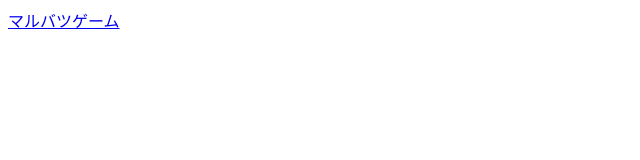
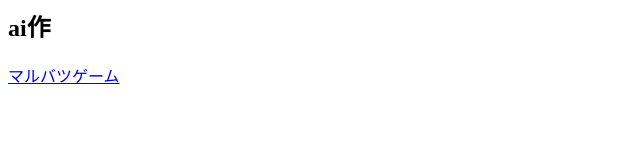
Before and after one commit to kiharukun829-ship-it/game, a plain HTML site: page index.html in a window 1280 px wide. Shown: the whole page, without its empty margins (0-640 px from the left). Drawn offline with Linux system fonts and the light colour scheme.

Commit message:
Update index.html

```diff
--- a/index.html
+++ b/index.html
@@ -1 +1,2 @@
-<a href="./001.html">マルバツゲーム</a>
+<h2>ai作</h2>
+<a href="./ai/001.html">マルバツゲーム</a>
```
